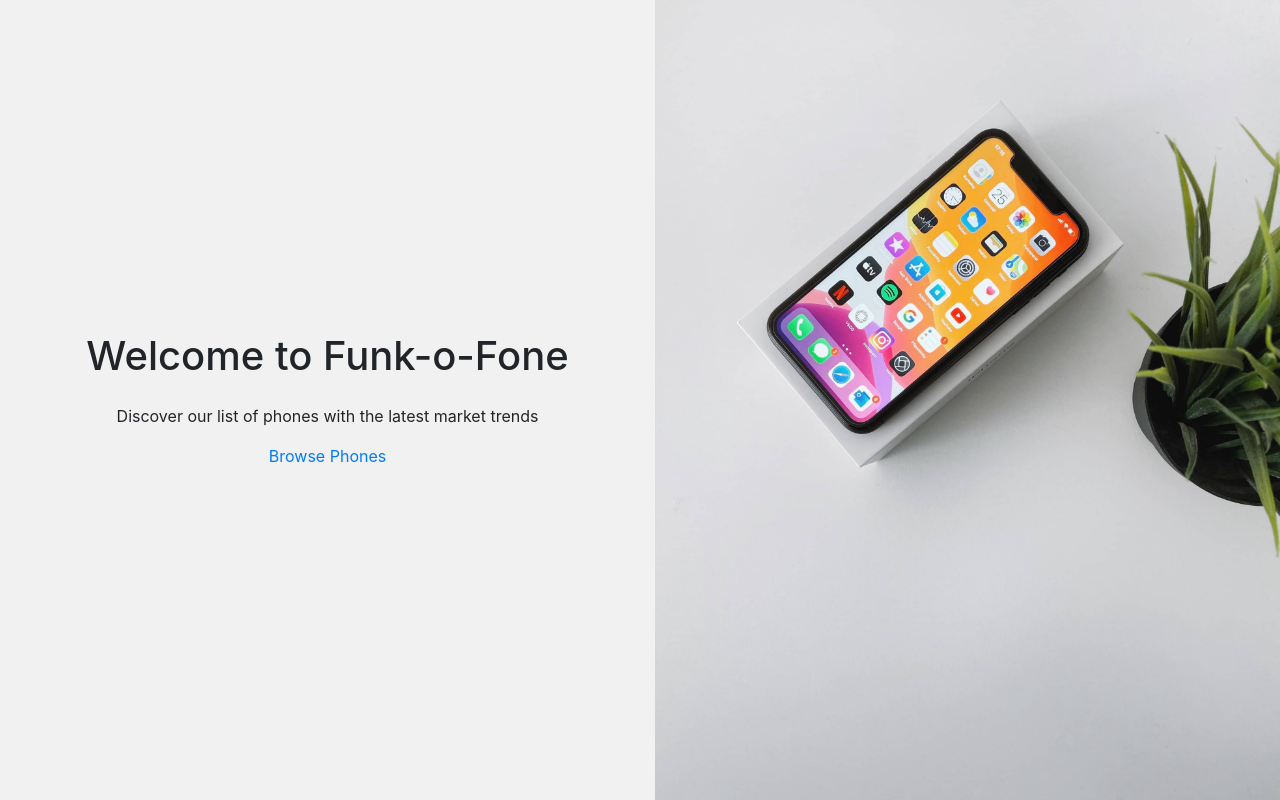
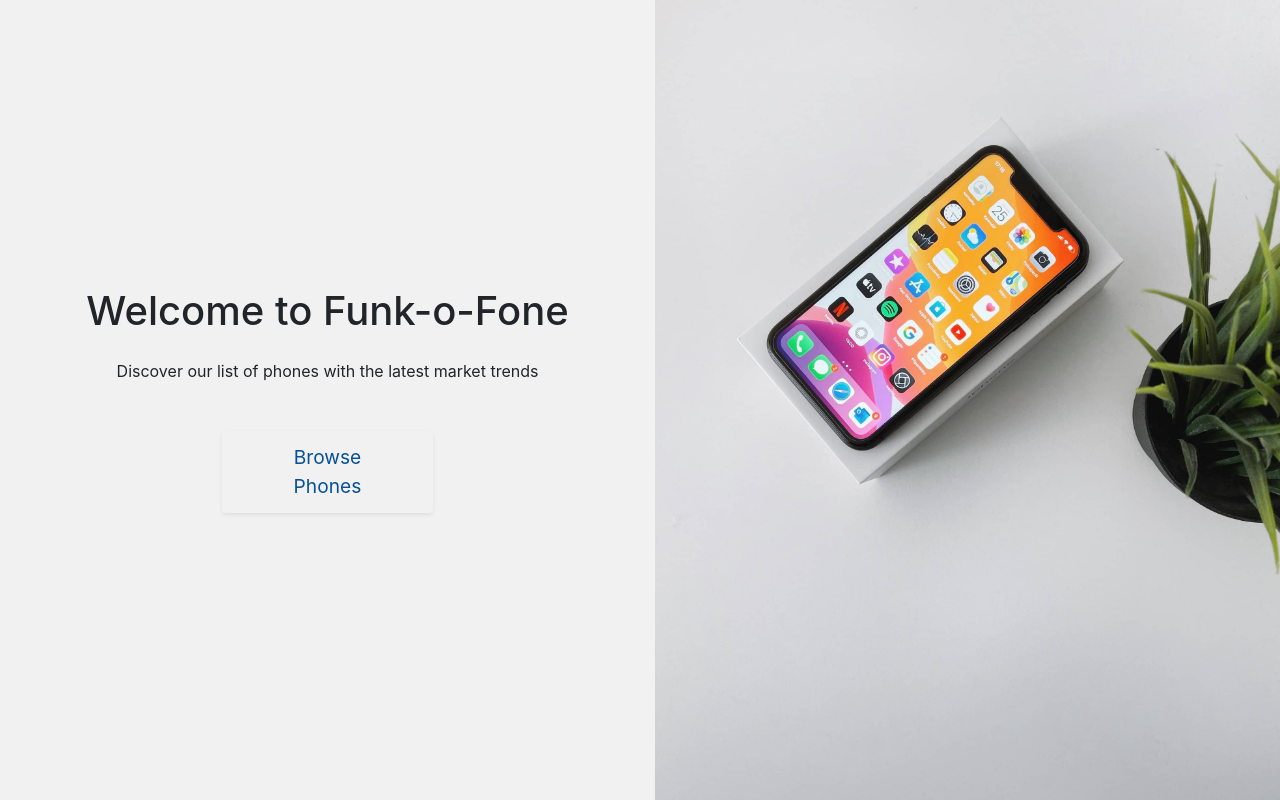
Before and after one commit to Francker1/Funkofone-front, a React (Create React App) app: page / in a window 1280 px wide. Built offline with nearby package versions, Linux system fonts and the light colour scheme.

Commit message:
feat: add cover page with styled-components in button

```diff
--- a/package.json
+++ b/package.json
@@ -7,6 +7,7 @@
     "@testing-library/react": "^11.1.0",
     "@testing-library/user-event": "^12.1.10",
     "bootstrap": "^4.6.0",
+    "prop-types": "^15.7.2",
     "react": "^17.0.2",
     "react-bootstrap": "^1.5.2",
     "react-dom": "^17.0.2",
--- /dev/null
+++ b/src/components/buttons/bubble/BtnBubble.js
@@ -0,0 +1,23 @@
+import React from 'react';
+import PropTypes from 'prop-types';
+
+import StyledLink from './styled';
+
+const BtnBubble = ({ url, text }) => {
+  return (
+    <StyledLink to={url} className="bubble-btn | rounded shadow-sm ">
+      {text}
+      <span />
+      <span />
+      <span />
+      <span />
+    </StyledLink>
+  );
+};
+
+BtnBubble.propTypes = {
+  url: PropTypes.string.isRequired,
+  text: PropTypes.string.isRequired,
+};
+
+export default BtnBubble;
--- /dev/null
+++ b/src/components/buttons/bubble/styled.js
@@ -0,0 +1,57 @@
+import { Link } from 'react-router-dom';
+import styled from 'styled-components';
+
+const StyledLink = styled(Link)`
+  display: flex;
+  justify-content: center;
+  padding: 0.75rem 2.75rem;
+  color: var(--accent-color);
+  overflow: hidden;
+  z-index: 1;
+  position: relative;
+  transition: 0.5s;
+  font-size: 1.2rem;
+
+  & {
+    :hover {
+      cursor: pointer;
+      color: var(--white-color);
+      text-decoration: none;
+    }
+
+    span {
+      position: absolute;
+      width: 25%;
+      height: 100%;
+      background-color: var(--accent-color);
+      transform: translateY(150%);
+      border-radius: 50%;
+      left: calc((var(--n) - 1) * 25%);
+      transition: 0.5s;
+      transition-delay: calc((var(--n) - 1) * 0.1s);
+      z-index: -1;
+    }
+
+    span:nth-child(1) {
+      --n: 1;
+    }
+
+    span:nth-child(2) {
+      --n: 2;
+    }
+
+    span:nth-child(3) {
+      --n: 3;
+    }
+
+    span:nth-child(4) {
+      --n: 4;
+    }
+  }
+
+  &:hover span {
+    transform: translateY(0) scale(2);
+  }
+`;
+
+export default StyledLink;
--- a/src/components/cover-page/Cover.js
+++ b/src/components/cover-page/Cover.js
@@ -1,6 +1,6 @@
 import React from 'react';
 import { Container, Row, Col } from 'react-bootstrap';
-import { Link } from 'react-router-dom';
+import BtnBubble from '../buttons/bubble/BtnBubble';
 
 import './style/cover.css';
 
@@ -12,7 +12,9 @@ const Cover = () => {
           <Col className="p-4">
             <h1 className="mb-4">Welcome to Funk-o-Fone</h1>
             <p>Discover our list of phones with the latest market trends</p>
-            <Link to="/phones/">Browse Phones</Link>
+            <div className="col-5 | mx-auto mt-5">
+              <BtnBubble url="/phones/" text="Browse Phones" />
+            </div>
           </Col>
         </Col>
         <Col className="p-0">
--- a/src/components/cover-page/style/cover.css
+++ b/src/components/cover-page/style/cover.css
@@ -12,7 +12,7 @@
 
 .cover-img{
     background-image: url("../../../images/funkofone-cover.jpg");
-    background-position: center;
+    background-position: initial;
     background-repeat: no-repeat;
     background-size: cover;
     height: calc(100vh);
```
Also changed, not shown: 1 other file (tests, documents, lock files or other folders).
